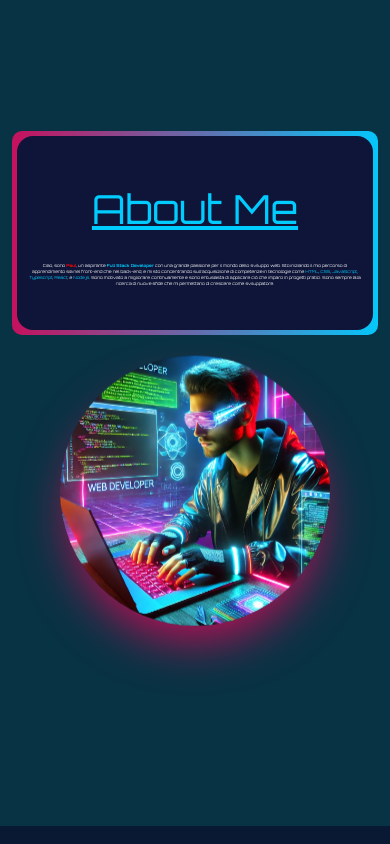
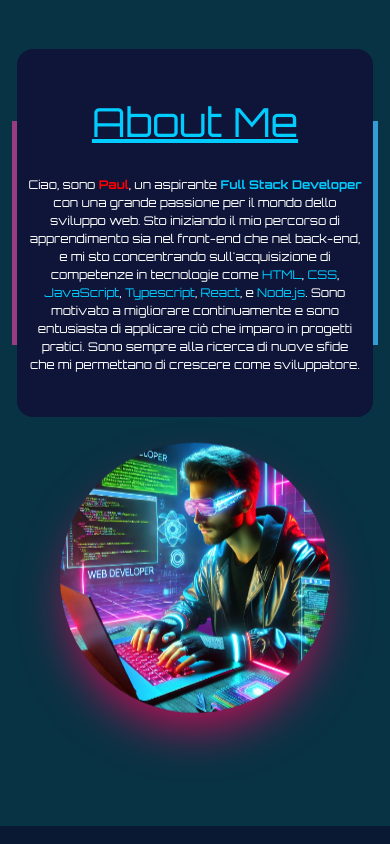
Before and after one commit to paulwebdevpe/paulwebdevpe.github.io, a website: page index.html in a window 390 px wide. Shown: the part 862-1706 px from the top of the page. Drawn offline with nearby package versions, Linux system fonts and the light colour scheme.

Commit message:
creato portfolioo

```diff
--- a/index.html
+++ b/index.html
@@ -121,7 +121,7 @@
       class="  flex flex-col lg:flex-row  items-center justify-center h-full text-center max-w-[1200px] mx-auto  md:flex-row">
       <div class="card py-12 flex flex-col md:w-[50%]">
         <span class="text-[40px] pb-6 underline text-[#00ccff] z-20 px-3">About Me</span>
-        <p class="z-10 text-[4px]  px-4 md:text-start lg:text-[18px]">
+        <p class="z-10 text-[12px]  px-4 md:text-start lg:text-[18px]">
           Ciao, sono <span class="text-[red] font-bold">Paul</span>, un aspirante <span
             class="text-[#00ccff] font-bold">Full Stack Developer</span> con una grande
           passione per il mondo dello sviluppo web. Sto iniziando il mio
```
Also changed, not shown: assets/css/output.css.
